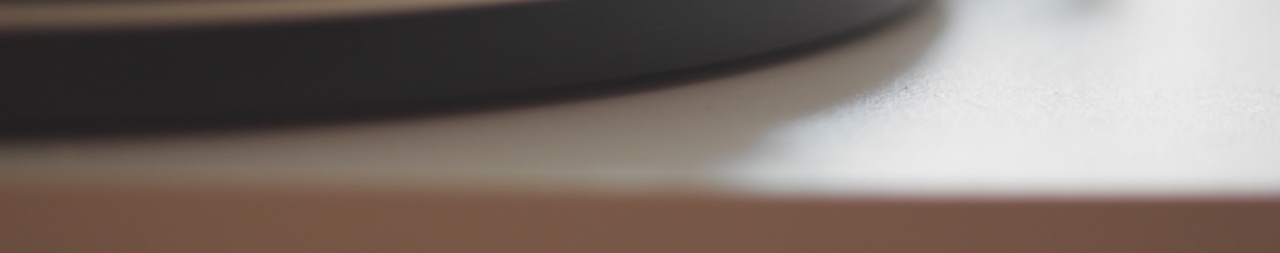
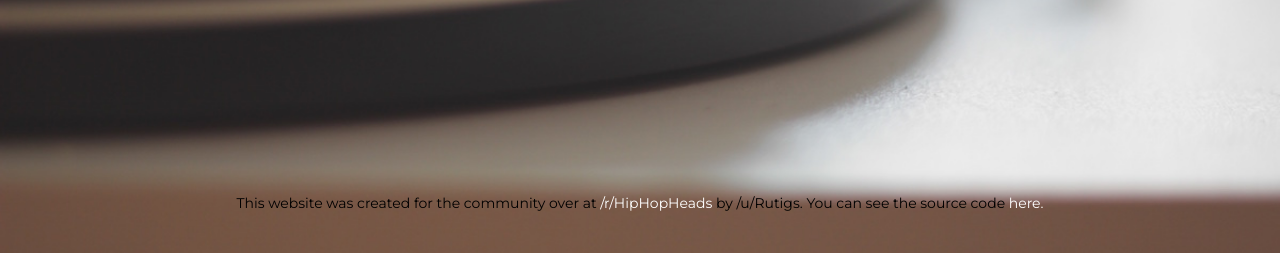
Before and after one commit to rutigs/hhhpolls, a Django app: page / in a window 1280 px wide. Shown: the part 547-800 px from the top of the page. Run offline with Django 3.2, Linux system fonts and the light colour scheme; data that the repository does not hold is empty; some libraries are stand-ins or nearby versions.

Commit message:
fixed more css, added footer

```diff
--- a/static/css/main.css
+++ b/static/css/main.css
@@ -6,6 +6,14 @@ body {
     -o-background-size: cover;
     background-size: cover;
     font-family: 'Montserrat', sans-serif;
+    margin-bottom: 60px;
+}
+.footer {
+    position: absolute;
+    bottom: 0;
+    width: 100%;
+    height: 60px;
+    text-align: center;
 }
 #loginform {
     text-align: center;
--- a/templates/base.html
+++ b/templates/base.html
@@ -41,7 +41,7 @@
 
 {% if error_message %}
     <div class="row">
-        <div class="col-xs-12">
+        <div class="col-xs-12 col-sm-12 col-md-12 col-lg-12 col-centered">
             <h3>{{ error_message }}</h3>
         </div>
     </div>
@@ -51,6 +51,13 @@
     {% block body_block %}{% endblock %}
 </div>
 
+<footer class="footer">
+    <div class="container-fluid">
+        <div class="col-xs-12 col-sm-12 col-md-12 col-lg-12 col-centered">
+            <p>This website was created for the community over at <a href="www.reddit.com/r/HipHopHeads">/r/HipHopHeads</a> by /u/Rutigs. You can see the source code <a href="https://github.com/rutigs/hhhpolls">here.</a><p>
+        </div>
+    </div>
+</footer>
 <script src="https://ajax.googleapis.com/ajax/libs/jquery/1.11.3/jquery.min.js"></script>
 <script src="https://cdnjs.cloudflare.com/ajax/libs/twitter-bootstrap/4.0.0-alpha/js/bootstrap.min.js"></script>
 <script src="{% static "js/main.js" %}"></script>
```
